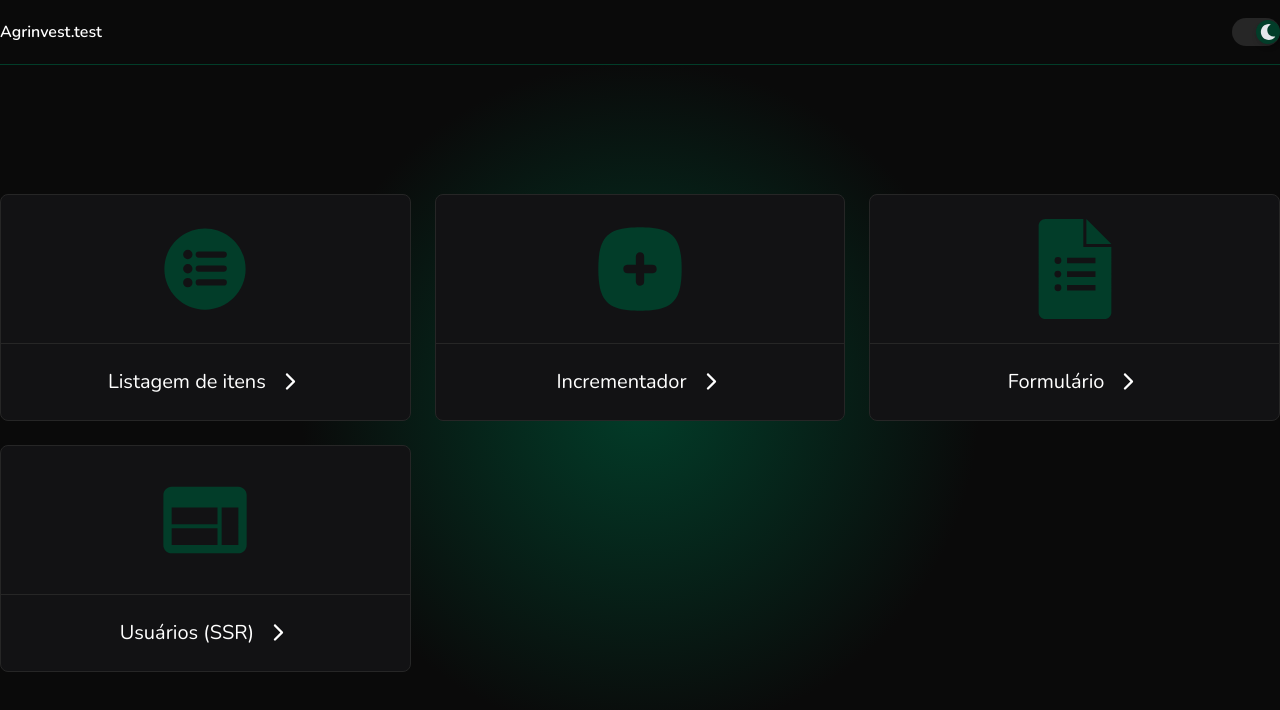
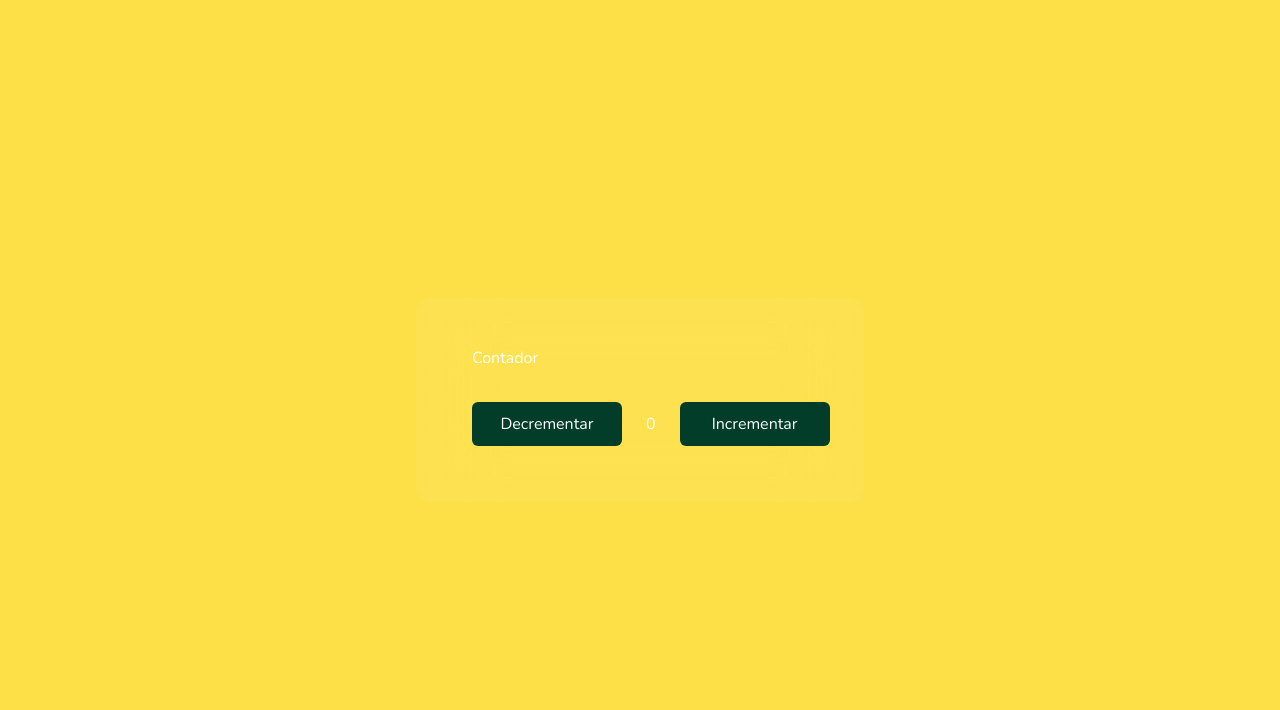
Before and after one commit to alexsolda/agrinvest_test, a Next.js app: page / in a window 1280 px wide. Both pictures are taken after a click on the button "Incrementador". Shown: the top 710 px of the page. Built offline with nearby package versions, Linux system fonts and the light colour scheme.

Commit message:
fix: modal componente

```diff
--- a/package.json
+++ b/package.json
@@ -9,6 +9,7 @@
     "lint": "next lint"
   },
   "dependencies": {
+    "@headlessui/react": "^2.1.2",
     "axios": "^1.7.3",
     "next": "14.2.5",
     "react": "^18",
--- a/src/components/ModalContainer/index.tsx
+++ b/src/components/ModalContainer/index.tsx
@@ -1,36 +1,50 @@
 'use client'
+import {
+  Dialog,
+  DialogBackdrop,
+  DialogPanel,
+  DialogTitle
+} from '@headlessui/react'
 import { ReactElement } from 'react'
 
 type IModalContainerProps = {
   isOpen: boolean
-  onOpenChange: () => void
+  onClose: () => void
   title?: string
   children: ReactElement
 }
 
 const ModalContainer = ({
   isOpen,
-  onOpenChange,
+  onClose,
   title,
   children
 }: IModalContainerProps): ReactElement => {
   return (
-    <p>modal</p>
-    // <Modal
-    //   isOpen={isOpen}
-    //   onOpenChange={onOpenChange}
-    //   backdrop="blur"
-    //   placement="center"
-    // >
-    //   <ModalContent className="mx-3">
-    //     {title && (
-    //       <ModalHeader className="flex flex-col gap-1 lg:mx-8 mx-3 mt-6 dark:text-white text-black-900">
-    //         {title}
-    //       </ModalHeader>
-    //     )}
-    //     <ModalBody className="lg:p-8 p-3">{children}</ModalBody>
-    //   </ModalContent>
-    // </Modal>
+    <Dialog
+      open={isOpen}
+      as="div"
+      className="relative z-10 focus:outline-none"
+      onClose={onClose}
+    >
+      <DialogBackdrop className="fixed inset-0 bg-yellow-300" />
+      <div className="fixed inset-0 z-10 w-screen overflow-y-auto">
+        <div className="flex min-h-full items-center justify-center p-4">
+          <DialogPanel
+            transition
+            className="w-full max-w-md rounded-xl bg-white/5 p-6 backdrop-blur-2xl duration-300 ease-out data-[closed]:transform-[scale(95%)] data-[closed]:opacity-0"
+          >
+            <DialogTitle
+              as="h3"
+              className="flex flex-col gap-1 lg:mx-8 mx-3 mt-6 dark:text-white text-black-900"
+            >
+              {title}
+            </DialogTitle>
+            <div className="lg:p-8 p-3">{children}</div>
+          </DialogPanel>
+        </div>
+      </div>
+    </Dialog>
   )
 }
 
--- a/src/templates/CardsContainerTemplate/index.tsx
+++ b/src/templates/CardsContainerTemplate/index.tsx
@@ -4,7 +4,7 @@ import CardContainer from '@/components/CardContainer'
 import Counter from '@/components/Counter'
 import ModalContainer from '@/components/ModalContainer'
 import Wrapper from '@/components/Wrapper'
-import { ReactElement } from 'react'
+import { ReactElement, useState } from 'react'
 import FormTemplate from '../FormTemplate'
 
 import { IoListCircle } from 'react-icons/io5'
@@ -13,8 +13,8 @@ import { SiGoogleforms } from 'react-icons/si'
 import { MdWeb } from 'react-icons/md'
 
 const CardsContainerTemplate = (): ReactElement => {
-  // const modalIncrement = useDisclosure()
-  // const modalForm = useDisclosure()
+  const [isCounterModalOpen, setIsCounterModalOpen] = useState(false)
+  const [isFormModalOpen, setIsFormModalOpen] = useState(false)
 
   return (
     <>
@@ -27,30 +27,30 @@ const CardsContainerTemplate = (): ReactElement => {
         <CardContainer
           title="Incrementador"
           Icon={TbSquareRoundedPlusFilled}
-          // onClick={modalIncrement.onOpen}
+          onClick={() => setIsCounterModalOpen(true)}
         />
         <CardContainer
           title="Formulário"
           Icon={SiGoogleforms}
-          // onClick={modalForm.onOpen}
+          onClick={() => setIsFormModalOpen(true)}
         />
         <CardContainer title="Usuários (SSR)" Icon={MdWeb} href="/usuarios" />
       </Wrapper>
-      {/* <ModalContainer
-        isOpen={modalIncrement.isOpen}
-        onOpenChange={modalIncrement.onOpenChange}
+      <ModalContainer
+        isOpen={isCounterModalOpen}
+        onClose={() => setIsCounterModalOpen(false)}
         title="Contador"
       >
         <Counter />
       </ModalContainer>
 
       <ModalContainer
-        isOpen={modalForm.isOpen}
-        onOpenChange={modalForm.onOpenChange}
+        isOpen={isFormModalOpen}
+        onClose={() => setIsFormModalOpen(false)}
         title="Formulário"
       >
         <FormTemplate />
-      </ModalContainer> */}
+      </ModalContainer>
     </>
   )
 }
```
Also changed, not shown: 1 other file (tests, documents, lock files or other folders).
